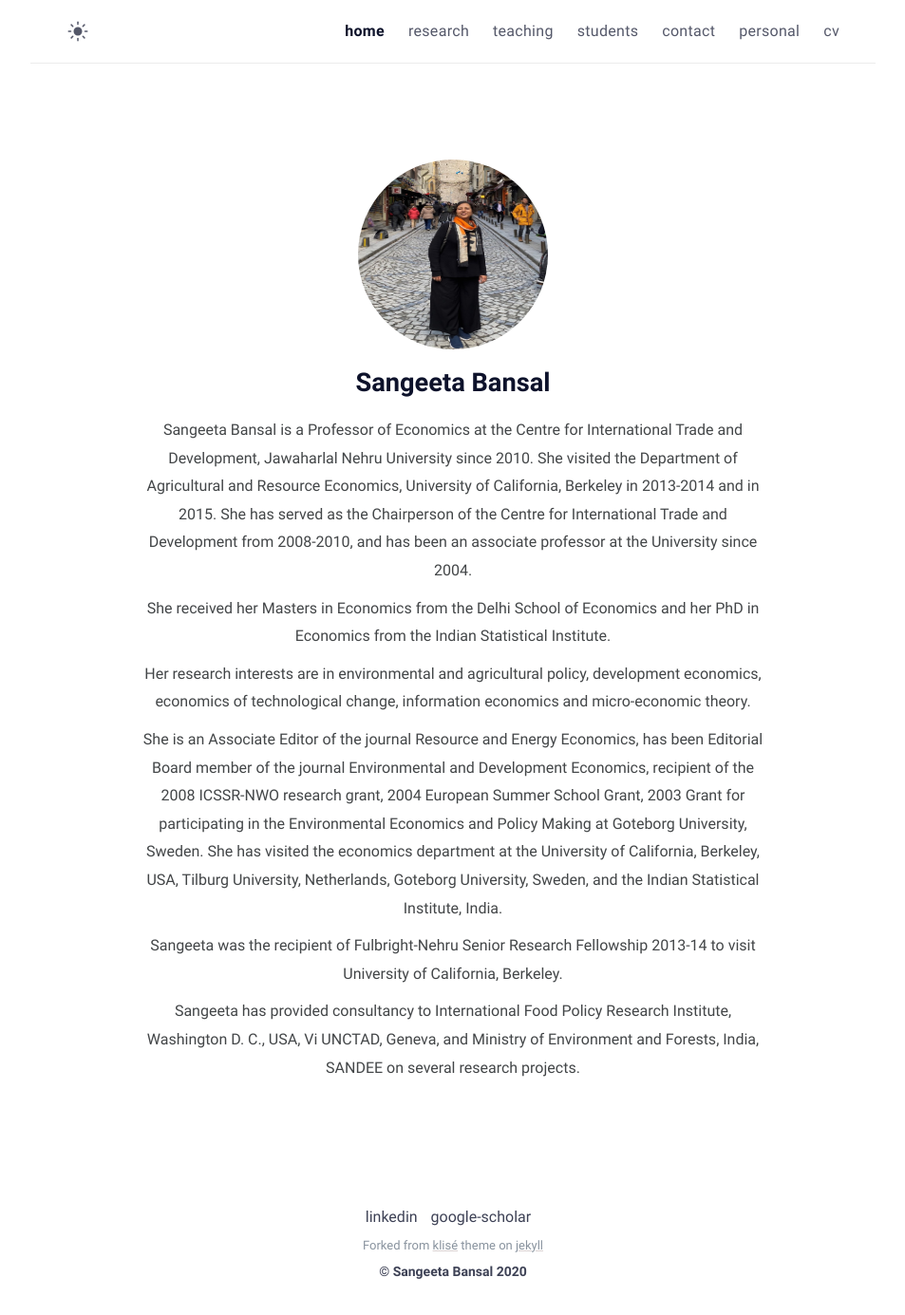
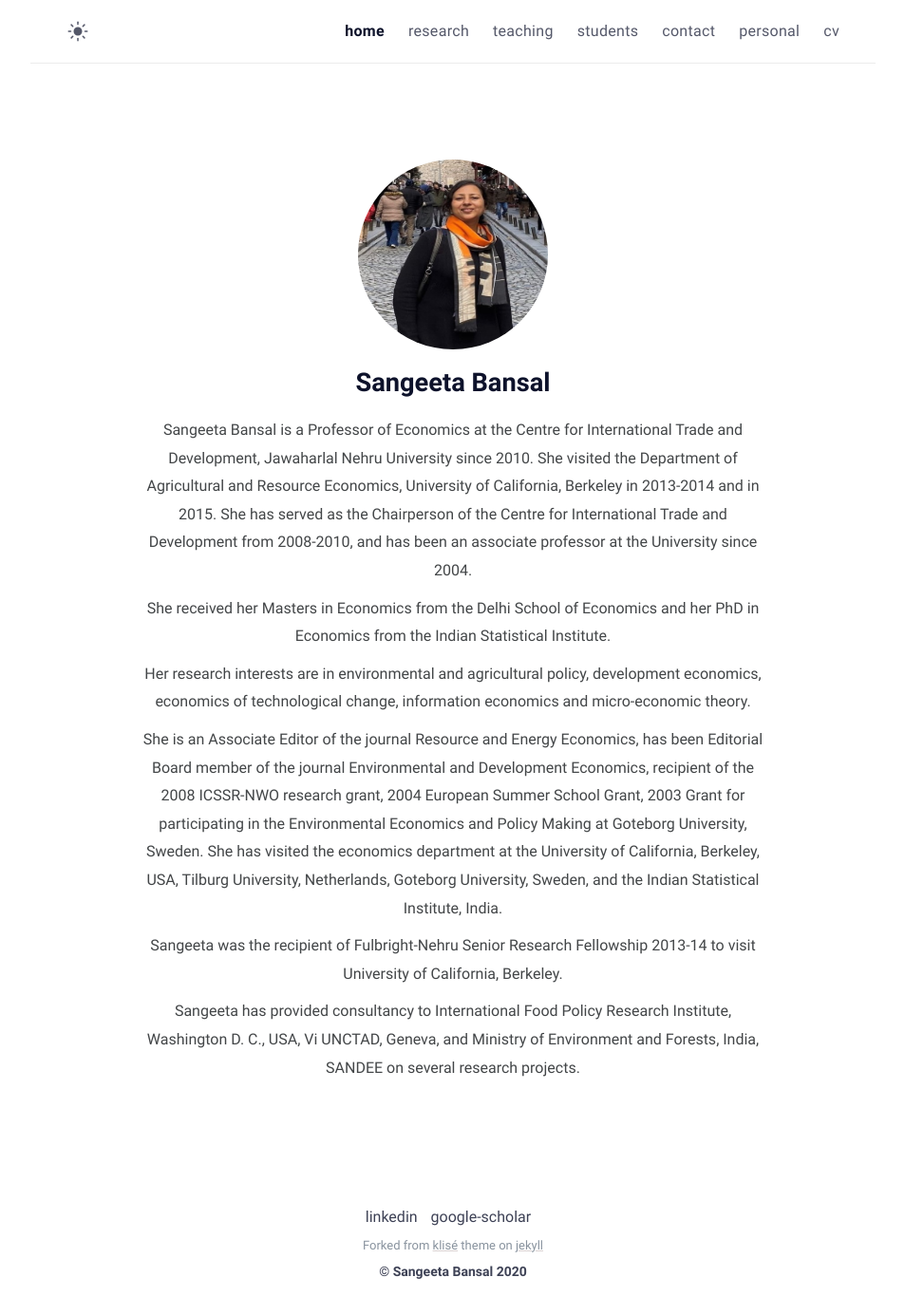
Before and after one commit to shray/mom-website, a Jekyll site: the page built from index.md, in a window 1280 px wide. Shown: the whole page at 95% size, without its empty margins (163-1116 px from the left). Built offline with Jekyll 4.4.1, drawn with Linux system fonts in a browser that asks for light colours.

Commit message:
minor layout changes

```diff
--- a/_config.yml
+++ b/_config.yml
@@ -46,7 +46,7 @@
 
   username: username
   email: your-email@email.com
-  avatar: /assets/img/sangeeta_crop2.jpg
+  avatar: /assets/img/sangeeta_crop3.jpg
 
 # Url settings
 url: "blank"
--- a/_sass/klise/_layout.scss
+++ b/_sass/klise/_layout.scss
@@ -209,7 +209,7 @@
   .author-bio {
     margin: 0 auto;
     opacity: 0.9;
-    max-width: 593px;
+    max-width: 50px;
     line-height: 1.688;
   }
 }
```
Also changed, not shown: assets/img/face.jpg (deleted), assets/img/ogp.png (deleted), assets/img/sangeeta_crop3.jpg (added), 8 other files.
